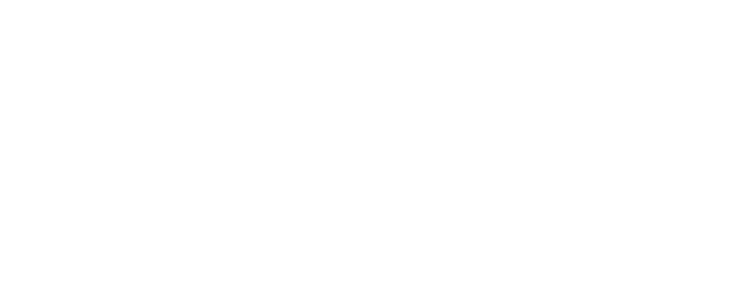
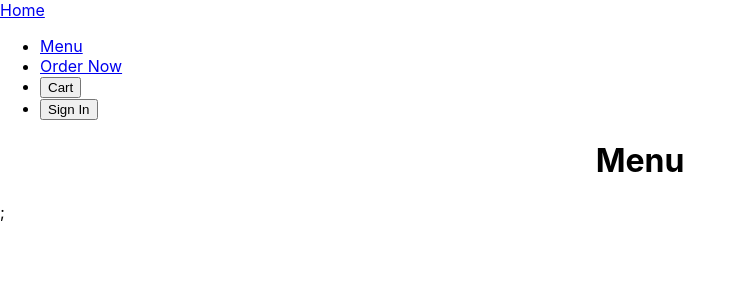
Before and after one commit to Semester-2-team-7/Semester2-Final-Sprint, a React (Create React App) app in the folder garyblue/: page /menu in a window 1280 px wide. Shown: the top 300 px of the page, without its empty margins (0-745 px from the left). Built offline with nearby package versions, Linux system fonts and the light colour scheme.

Commit message:
Set up Links for the main pages. It Begins

```diff
--- a/garyblue/src/App.js
+++ b/garyblue/src/App.js
@@ -1,7 +1,28 @@
 import "./App.css";
 
+import { Routes, Route } from "react-router-dom";
+import NavBar from "./componet/navbar";
+import React from "react";
+import Home from "./componet/Main/home";
+import Menu from "./componet/Menu/menu";
+import OrderMenu from "./componet/OrderMenu/order";
+import Cart from "./componet/OrderMenu/cart";
+
 function App() {
-  return <div className="App"></div>;
+  return (
+    <React.Fragment>
+      <NavBar />
+      <div className="App">
+        <Routes>
+          <Route path="/" element={<Home />}></Route>
+          <Route path="/menu" element={<Menu />}></Route>
+          <Route path="/order" element={<OrderMenu />}></Route>
+          <Route path="/cart" element={<Cart />}></Route>
+        </Routes>
+      </div>
+      ;
+    </React.Fragment>
+  );
 }
 
 export default App;
--- /dev/null
+++ b/garyblue/src/componet/Main/home.jsx
@@ -0,0 +1,11 @@
+import React from "react";
+
+const Home = () => {
+  return (
+    <div>
+      <h1>Home</h1>
+    </div>
+  );
+};
+
+export default Home;
--- /dev/null
+++ b/garyblue/src/componet/Menu/menu.jsx
@@ -0,0 +1,11 @@
+import React from "react";
+
+const Menu = () => {
+  return (
+    <div>
+      <h1>Menu</h1>
+    </div>
+  );
+};
+
+export default Menu;
--- /dev/null
+++ b/garyblue/src/componet/OrderMenu/cart.jsx
@@ -0,0 +1,11 @@
+import React from "react";
+
+const Cart = () => {
+  return (
+    <div>
+      <h1>Cart</h1>
+    </div>
+  );
+};
+
+export default Cart;
--- /dev/null
+++ b/garyblue/src/componet/OrderMenu/order.jsx
@@ -0,0 +1,11 @@
+import React from "react";
+
+const OrderMenu = () => {
+  return (
+    <div>
+      <h1>Order Now!!!!</h1>
+    </div>
+  );
+};
+
+export default OrderMenu;
--- a/garyblue/src/componet/Test.jsx
+++ /dev/null
@@ -1 +0,0 @@
-// Test File
--- a/garyblue/src/componet/navbar.jsx
+++ b/garyblue/src/componet/navbar.jsx
@@ -0,0 +1,30 @@
+import React from "react";
+import { Link, NavLink } from "react-router-dom";
+
+export const NavBar = () => {
+  return (
+    <header>
+      <Link to="/">Home</Link>
+      <nav>
+        <ul>
+          <li>
+            <NavLink to="/menu">Menu</NavLink>
+          </li>
+          <li>
+            <NavLink to="/order">Order Now</NavLink>
+          </li>
+          <li>
+            <NavLink to="/cart">
+              <button>Cart</button>
+            </NavLink>
+          </li>
+          <li>
+            <button>Sign In</button>
+          </li>
+        </ul>
+      </nav>
+    </header>
+  );
+};
+
+export default NavBar;
```
Also changed, not shown: garyblue/src/componet/cart.jsx (deleted), garyblue/src/componet/home.jsx (deleted), garyblue/src/componet/order.jsx (deleted).
